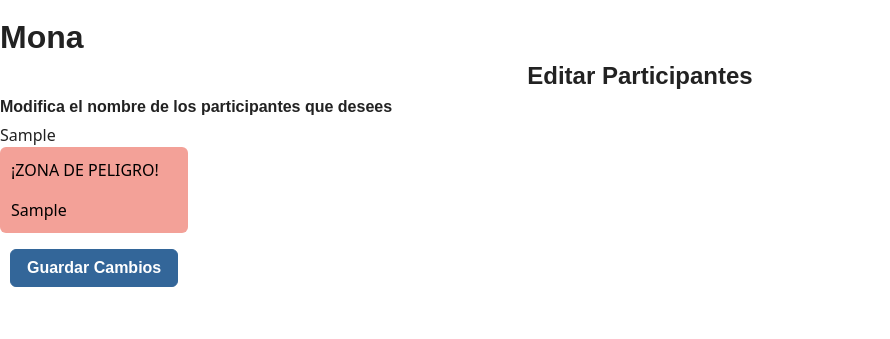
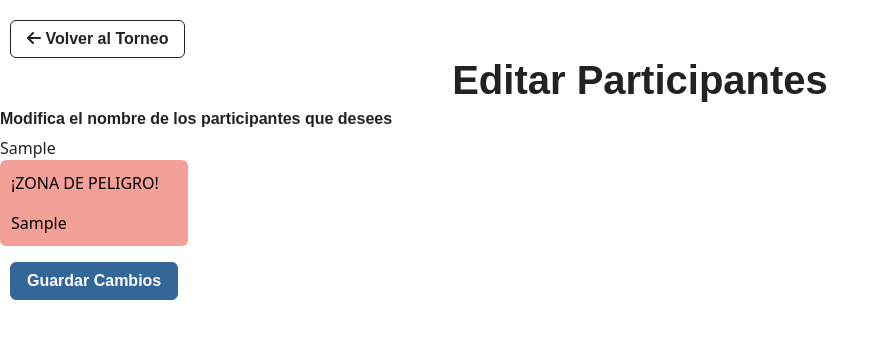
Before and after one commit to DCC-CC4401/2024-1-CC4401-1-grupo-8, a Django app: template quienvaganando/templates/quienvaganando/editar_participantes.html in a window 1280 px wide. Shown: the part 81-420 px from the top of the page, without its empty margins (0-890 px from the left). Run offline with Django 3.2, Linux system fonts and the light colour scheme; data comes from the database, SQL or seed files in the repository; tables that the repository leaves empty hold one stand-in row (values such as "Sample post"); the template is opened without the code that fills it: values that come from a table or form of the project are taken from there, most other values are stand-ins (such as "Sample title", 1, 10 or a date in 2020); some libraries are stand-ins or nearby versions; some web fonts are replaced.

Commit message:
Volver al torneo
Se agrega botón para volver al torneo desde:
- Agregar evento
- Agregar participante
- Editar Participante
- Editar Torneo
Cambio estético en editar participante.

```diff
--- a/quienvaganando/templates/quienvaganando/agregar_evento.html
+++ b/quienvaganando/templates/quienvaganando/agregar_evento.html
@@ -4,14 +4,13 @@
 
 {% load crispy_forms_tags %}
 {% block content %}
-
+<a href="{% url 'overview_torneo' uuid_torneo %}" class="btn btn-outline-dark volver"><i class="fas fa-arrow-left"></i> Volver al Torneo</a>
 <h1 style="text-align: center;">Agregar Evento</h1>
 <div style="display: flex; justify-content: center;">
 <form method="post">
     {% csrf_token %}
     {{ form|crispy }}
     <button class="btn btn-info" name="Guardar" type="submit">Guardar Cambios</button>
-
 </form>
 </div>
 {% endblock content %}
--- a/quienvaganando/templates/quienvaganando/agregar_participante.html
+++ b/quienvaganando/templates/quienvaganando/agregar_participante.html
@@ -4,7 +4,7 @@
 
 {% load crispy_forms_tags %}
 {% block content %}
-
+<a href="{% url 'overview_torneo' uuid_torneo %}" class="btn btn-outline-dark volver"><i class="fas fa-arrow-left"></i> Volver al Torneo</a>
 <h1 style="text-align: center;">Agregar Participante</h1>
 <div style="display: flex; justify-content: center;">
 <form method="post">
--- a/quienvaganando/templates/quienvaganando/editar_participantes.html
+++ b/quienvaganando/templates/quienvaganando/editar_participantes.html
@@ -4,7 +4,7 @@
 
 {% load crispy_forms_tags %}
 {% block content %}
-
+<a href="{% url 'overview_torneo' uuid_torneo %}" class="btn btn-outline-dark volver"><i class="fas fa-arrow-left"></i> Volver al Torneo</a>
 <head>
     <style>
     .alert {
@@ -16,8 +16,7 @@
 
   </head>
 
-<h2 style="font-family: 'DM Sans', sans-serif;" > {{ torneo.nombre }}</h2>
-<h4 style="text-align: center;">Editar Participantes</h4>
+  <h1 style="text-align: center;">Editar Participantes</h1>
 
 <h6>Modifica el nombre de los participantes que desees</h6>
 
--- a/quienvaganando/templates/quienvaganando/editar_torneo.html
+++ b/quienvaganando/templates/quienvaganando/editar_torneo.html
@@ -4,7 +4,7 @@
 
 {% load crispy_forms_tags %}
 {% block content %}
-
+<a href="{% url 'overview_torneo' uuid_torneo %}" class="btn btn-outline-dark volver"><i class="fas fa-arrow-left"></i> Volver al Torneo</a>
 <h1 style="text-align: center;">Editar Torneo</h1>
 <div style="display: flex; justify-content: center;">
     <form method="post">
```
Also changed, not shown: quienvaganando/views.py (+7 -5 lines).
